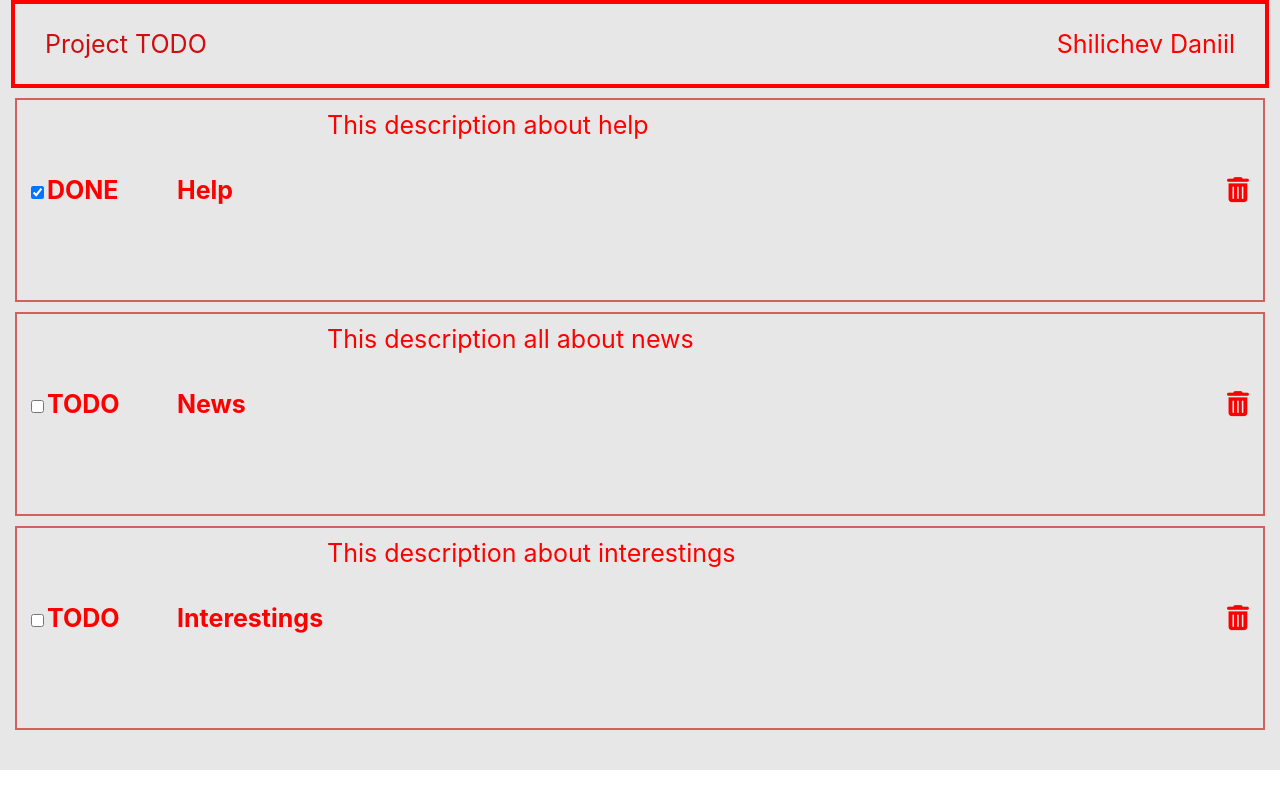
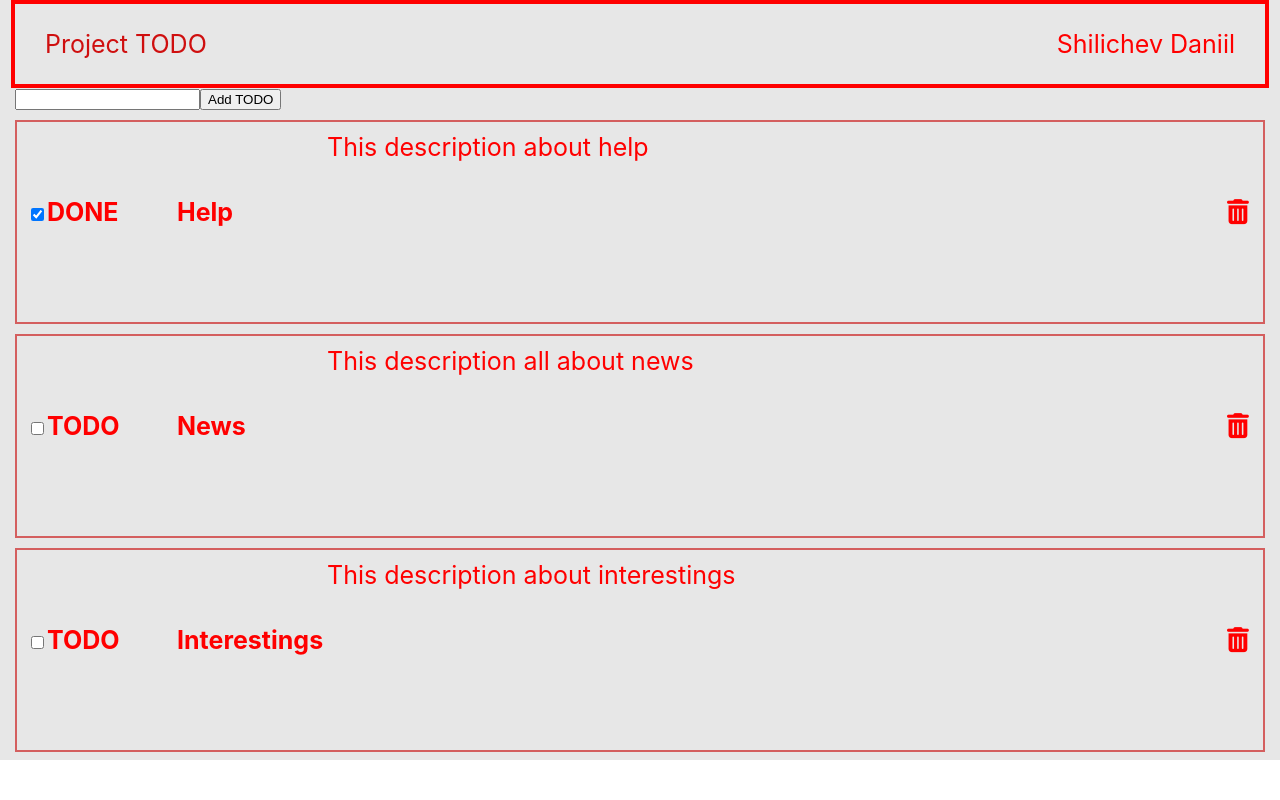
Before and after one commit to shilichev/First-TODO, a React (Create React App) app: page / in a window 1280 px wide. Built offline with nearby package versions, Linux system fonts and the light colour scheme.

Commit message:
added Add component which add new Todo

```diff
--- /dev/null
+++ b/src/components/TodoContainer/Add/Add.jsx
@@ -0,0 +1,26 @@
+import React from "react";
+
+class Add extends React.Component {
+  constructor(props) {
+    super(props);
+    this.state = {
+      value: "",
+    };
+  }
+  onChangeText = (event) => {
+    this.setState({ value: event.target.value });
+  };
+  addNewTodo = () => {
+    this.props.addNewTodo(this.state.value);
+  };
+  render() {
+    return (
+      <div>
+        <input value={this.state.value} onChange={this.onChangeText}></input>
+        <button onClick={this.addNewTodo}>Add TODO</button>
+      </div>
+    );
+  }
+}
+
+export default Add;
--- a/src/components/TodoContainer/Todo/Status/Status.jsx
+++ b/src/components/TodoContainer/Todo/Status/Status.jsx
@@ -28,5 +28,4 @@ class Status extends React.Component {
     );
   }
 }
-
 export default Status;
--- a/src/components/TodoContainer/TodoContainer.jsx
+++ b/src/components/TodoContainer/TodoContainer.jsx
@@ -2,6 +2,7 @@ import React from "react";
 import classes from "./TodoContainer.module.css";
 import { todoContainer } from "../../content/todoContainer";
 import Todo from "./Todo/Todo";
+import Add from "./Add/Add";
 
 class TodoContainer extends React.Component {
   constructor(props) {
@@ -11,6 +12,7 @@ class TodoContainer extends React.Component {
     };
     this.updateTodoById = this.updateTodoById.bind(this);
     this.deleteTodoById = this.deleteTodoById.bind(this);
+    this.addNewTodo = this.addNewTodo.bind(this);
   }
 
   componentDidMount() {
@@ -18,7 +20,7 @@ class TodoContainer extends React.Component {
   }
 
   updateTodoById(id, newTodo) {
-    console.log(id)
+    console.log(id);
     this.setState({
       todos: this.state.todos.map((item) => {
         if (item.id === id) {
@@ -32,14 +34,36 @@ class TodoContainer extends React.Component {
     });
   }
   deleteTodoById(id) {
-    console.log(id);
     this.setState({
       todos: this.state.todos.filter((item) => item.id !== id),
     });
   }
+  createRandomId = (title) => {
+    let randomId = Math.round(Math.random() * (9999 - 1000) + 1000);
+    this.addNewTodo(title, randomId);
+  };
+  addNewTodo(title, newId) {
+    if (this.state.todos.find((item) => item.id == newId)) {
+      this.createRandomId(title);
+    } else {
+      let newTodo = {
+        id: `${newId}`,
+        title: title,
+        description: "New todo",
+        status: "TODO",
+      };
+      let newTodos = [newTodo, ...this.state.todos];
+      this.setState({ todos: newTodos });
+      console.log(this.state.todos);
+    }
+
+
+  }
+
   render() {
     return (
       <div className={classes.container}>
+        <Add addNewTodo={this.createRandomId} />
         {this.state.todos.map((item) => (
           <Todo
             key={item.id}
```
Also changed, not shown: 1 other file (tests, documents, lock files or other folders).
